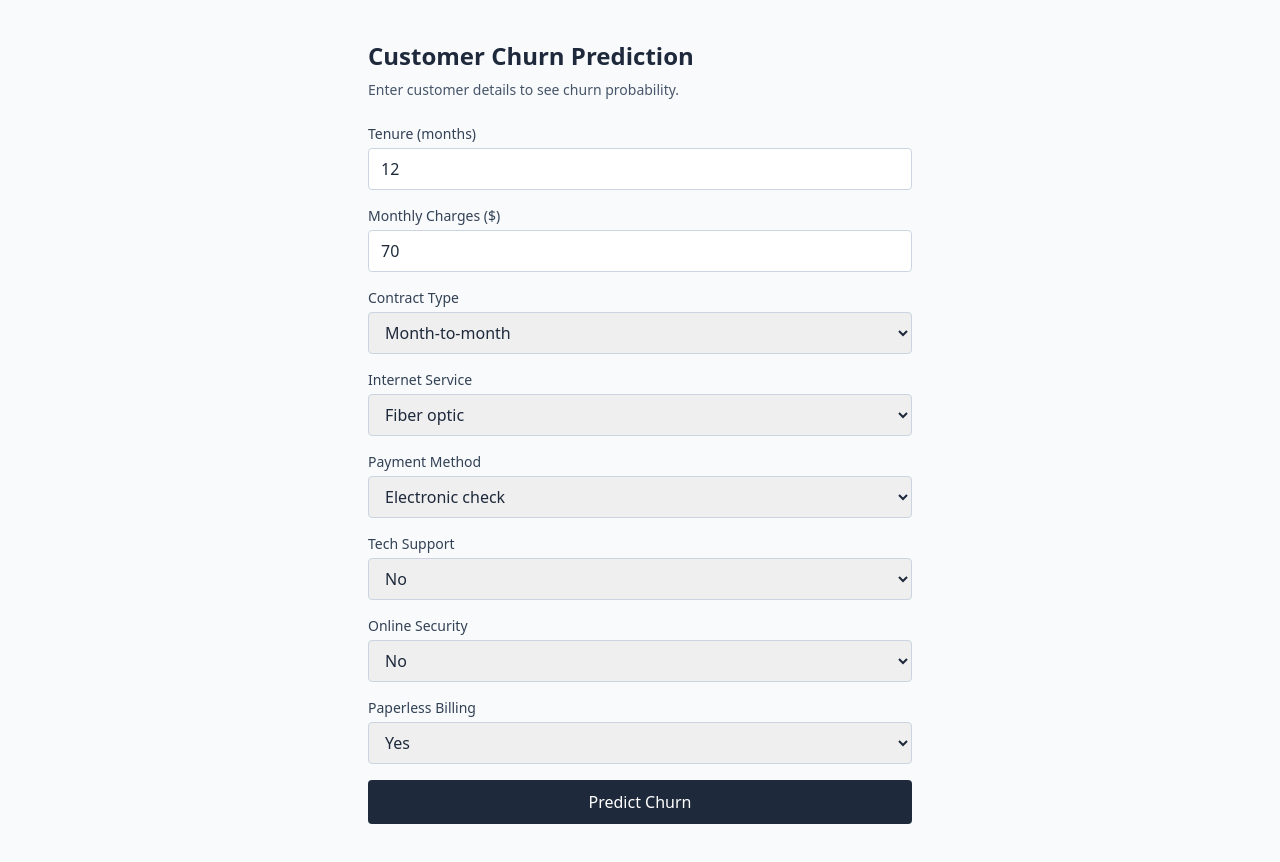
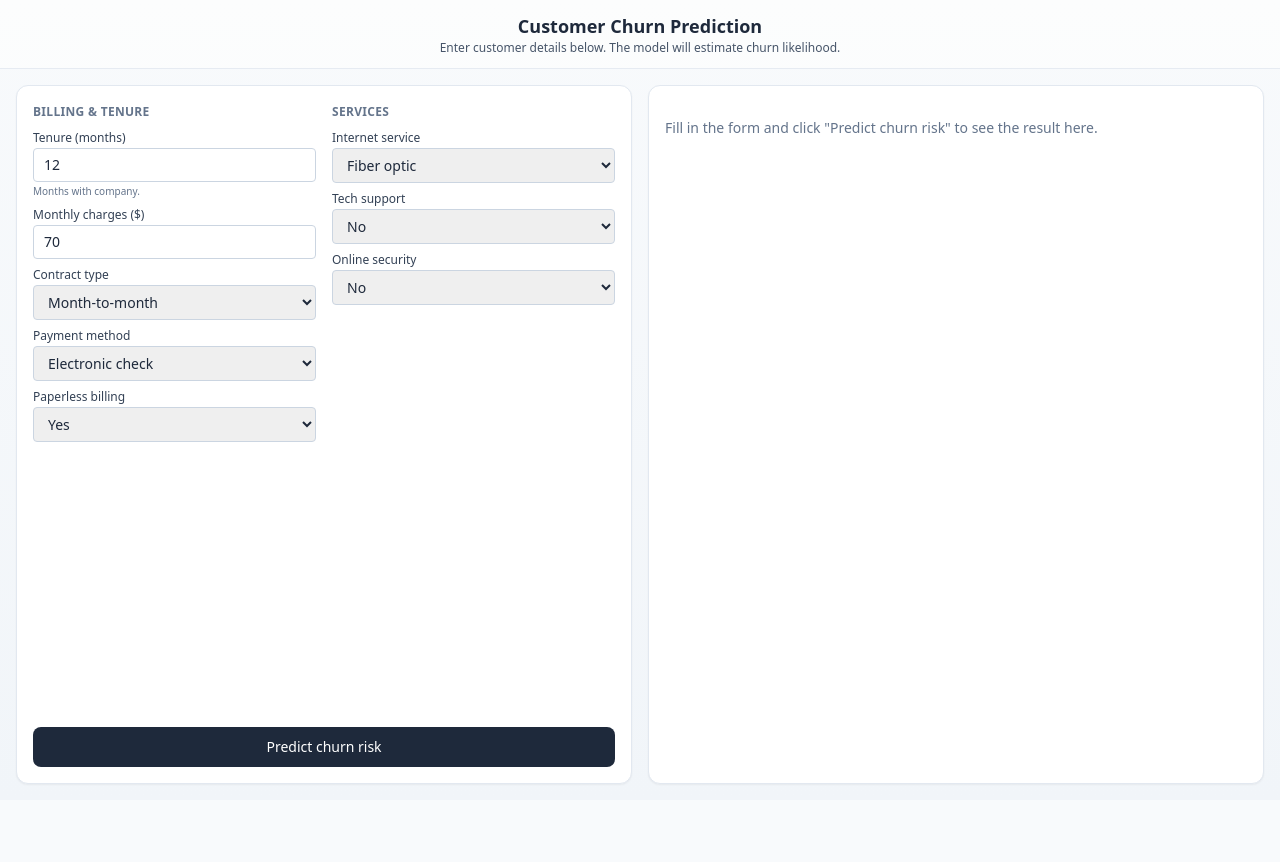
Before and after one commit to Anuradha-Herath/churn-prediction, a Next.js app in the folder frontend/: page / in a window 1280 px wide. After the commit the page ends 800 px from the top, so only its background shows below. Built offline with nearby package versions, Linux system fonts and the light colour scheme.

Commit message:
Enhance error handling in prediction service and add reset functionality. Updated error messages for network issues and introduced a handleReset function to clear results and errors.

```diff
--- a/frontend/app/page.tsx
+++ b/frontend/app/page.tsx
@@ -51,10 +51,20 @@ export default function Home() {
       const data: PredictResponse = await res.json();
       setResult(data);
     } catch (err) {
-      setError(err instanceof Error ? err.message : "Something went wrong");
+      const message = err instanceof Error ? err.message : "Something went wrong";
+      if (message.includes("fetch") || message.includes("Failed") || message.includes("Network")) {
+        setError("Can't reach the prediction service. Make sure the API is running on port 8000 (uvicorn api.main:app --reload).");
+      } else {
+        setError(message);
+      }
     } finally {
       setLoading(false);
     }
+  }
+
+  function handleReset() {
+    setResult(null);
+    setError(null);
   }
 
   const isChurn = result ? result.prediction === "Likely to Churn" : false;
@@ -64,81 +74,79 @@ export default function Home() {
       : result?.confidence === "Medium"
         ? 65
         : 40;
+  const interpretation = result
+    ? isChurn
+      ? "Consider reaching out with a retention offer or support."
+      : "This customer profile shows lower churn risk."
+    : "";
+
+  const inputClass =
+    "w-full rounded border border-slate-300 px-2.5 py-1.5 text-sm text-slate-800 placeholder-slate-400 focus:border-slate-500 focus:outline-none focus:ring-1 focus:ring-slate-200 transition-colors";
+  const labelClass = "block text-xs font-medium text-slate-700 mb-0.5";
+  const hintClass = "text-[10px] text-slate-500 mt-0.5";
 
   return (
-    <main className="max-w-xl mx-auto px-4 py-10">
-      <h1 className="text-2xl font-semibold text-slate-800 mb-2">
+    <main className="h-screen overflow-hidden bg-gradient-to-b from-slate-50 to-slate-100 flex flex-col">
+      {/* Header - compact */}
+      <header className="shrink-0 text-center py-3 px-4 border-b border-slate-200/80 bg-white/60">
+        <h1 className="text-lg font-bold text-slate-800">
           Customer Churn Prediction
         </h1>
-      <p className="text-slate-600 text-sm mb-6">
-        Enter customer details to see churn probability.
+        <p className="text-slate-600 text-xs max-w-md mx-auto">
+          Enter customer details below. The model will estimate churn likelihood.
         </p>
+      </header>
 
-      <form onSubmit={handleSubmit} className="space-y-4">
+      {/* Single-view content: form left, result right */}
+      <div className="flex-1 min-h-0 grid grid-cols-1 lg:grid-cols-2 gap-4 p-4 overflow-hidden">
+        {/* Form card - scroll only if needed on small screens */}
+        <section className="bg-white rounded-xl shadow-sm border border-slate-200 p-4 overflow-auto min-h-0 flex flex-col">
+          <form onSubmit={handleSubmit} className="flex flex-col min-h-0 flex-1">
+            <div className="grid grid-cols-1 sm:grid-cols-2 gap-x-4 gap-y-3 flex-1 min-h-0">
+              {/* Billing & tenure */}
+              <div className="space-y-2">
+                <h2 className="text-xs font-semibold text-slate-500 uppercase tracking-wide sticky top-0 bg-white py-0.5">
+                  Billing & tenure
+                </h2>
                 <div>
-          <label className="block text-sm font-medium text-slate-700 mb-1">
-            Tenure (months)
-          </label>
+                  <label htmlFor="tenure" className={labelClass}>Tenure (months)</label>
                   <input
+                    id="tenure"
                     type="number"
                     min={0}
                     value={tenure}
                     onChange={(e) => setTenure(e.target.value)}
-            className="w-full rounded border border-slate-300 px-3 py-2 text-slate-800"
+                    className={inputClass}
+                    placeholder="e.g. 12"
                     required
                   />
+                  <p className={hintClass}>Months with company.</p>
                 </div>
                 <div>
-          <label className="block text-sm font-medium text-slate-700 mb-1">
-            Monthly Charges ($)
-          </label>
+                  <label htmlFor="monthlyCharges" className={labelClass}>Monthly charges ($)</label>
                   <input
+                    id="monthlyCharges"
                     type="number"
                     min={0}
                     step={0.01}
                     value={monthlyCharges}
                     onChange={(e) => setMonthlyCharges(e.target.value)}
-            className="w-full rounded border border-slate-300 px-3 py-2 text-slate-800"
+                    className={inputClass}
+                    placeholder="e.g. 65.50"
                     required
                   />
                 </div>
                 <div>
-          <label className="block text-sm font-medium text-slate-700 mb-1">
-            Contract Type
-          </label>
-          <select
-            value={contract}
-            onChange={(e) => setContract(e.target.value)}
-            className="w-full rounded border border-slate-300 px-3 py-2 text-slate-800"
-          >
+                  <label htmlFor="contract" className={labelClass}>Contract type</label>
+                  <select id="contract" value={contract} onChange={(e) => setContract(e.target.value)} className={inputClass}>
                     <option value="Month-to-month">Month-to-month</option>
                     <option value="One year">One year</option>
                     <option value="Two year">Two year</option>
                   </select>
                 </div>
                 <div>
-          <label className="block text-sm font-medium text-slate-700 mb-1">
-            Internet Service
-          </label>
-          <select
-            value={internetService}
-            onChange={(e) => setInternetService(e.target.value)}
-            className="w-full rounded border border-slate-300 px-3 py-2 text-slate-800"
-          >
-            <option value="DSL">DSL</option>
-            <option value="Fiber optic">Fiber optic</option>
-            <option value="No">No</option>
-          </select>
-        </div>
-        <div>
-          <label className="block text-sm font-medium text-slate-700 mb-1">
-            Payment Method
-          </label>
-          <select
-            value={paymentMethod}
-            onChange={(e) => setPaymentMethod(e.target.value)}
-            className="w-full rounded border border-slate-300 px-3 py-2 text-slate-800"
-          >
+                  <label htmlFor="paymentMethod" className={labelClass}>Payment method</label>
+                  <select id="paymentMethod" value={paymentMethod} onChange={(e) => setPaymentMethod(e.target.value)} className={inputClass}>
                     <option value="Electronic check">Electronic check</option>
                     <option value="Mailed check">Mailed check</option>
                     <option value="Bank transfer (automatic)">Bank transfer (automatic)</option>
@@ -146,87 +154,123 @@ export default function Home() {
                   </select>
                 </div>
                 <div>
-          <label className="block text-sm font-medium text-slate-700 mb-1">
-            Tech Support
-          </label>
-          <select
-            value={techSupport}
-            onChange={(e) => setTechSupport(e.target.value)}
-            className="w-full rounded border border-slate-300 px-3 py-2 text-slate-800"
-          >
+                  <label htmlFor="paperlessBilling" className={labelClass}>Paperless billing</label>
+                  <select id="paperlessBilling" value={paperlessBilling} onChange={(e) => setPaperlessBilling(e.target.value)} className={inputClass}>
+                    <option value="Yes">Yes</option>
+                    <option value="No">No</option>
+                  </select>
+                </div>
+              </div>
+
+              {/* Services */}
+              <div className="space-y-2">
+                <h2 className="text-xs font-semibold text-slate-500 uppercase tracking-wide sticky top-0 bg-white py-0.5">
+                  Services
+                </h2>
+                <div>
+                  <label htmlFor="internetService" className={labelClass}>Internet service</label>
+                  <select id="internetService" value={internetService} onChange={(e) => setInternetService(e.target.value)} className={inputClass}>
+                    <option value="DSL">DSL</option>
+                    <option value="Fiber optic">Fiber optic</option>
+                    <option value="No">No</option>
+                  </select>
+                </div>
+                <div>
+                  <label htmlFor="techSupport" className={labelClass}>Tech support</label>
+                  <select id="techSupport" value={techSupport} onChange={(e) => setTechSupport(e.target.value)} className={inputClass}>
                     <option value="Yes">Yes</option>
                     <option value="No">No</option>
                   </select>
                 </div>
                 <div>
-          <label className="block text-sm font-medium text-slate-700 mb-1">
-            Online Security
-          </label>
-          <select
-            value={onlineSecurity}
-            onChange={(e) => setOnlineSecurity(e.target.value)}
-            className="w-full rounded border border-slate-300 px-3 py-2 text-slate-800"
-          >
+                  <label htmlFor="onlineSecurity" className={labelClass}>Online security</label>
+                  <select id="onlineSecurity" value={onlineSecurity} onChange={(e) => setOnlineSecurity(e.target.value)} className={inputClass}>
                     <option value="Yes">Yes</option>
                     <option value="No">No</option>
                   </select>
                 </div>
-        <div>
-          <label className="block text-sm font-medium text-slate-700 mb-1">
-            Paperless Billing
-          </label>
-          <select
-            value={paperlessBilling}
-            onChange={(e) => setPaperlessBilling(e.target.value)}
-            className="w-full rounded border border-slate-300 px-3 py-2 text-slate-800"
-          >
-            <option value="Yes">Yes</option>
-            <option value="No">No</option>
-          </select>
               </div>
+            </div>
+
+            <div className="pt-3 shrink-0">
               <button
                 type="submit"
                 disabled={loading}
-          className="w-full rounded bg-slate-800 text-white py-2.5 font-medium hover:bg-slate-700 disabled:opacity-50"
+                className="w-full rounded-lg bg-slate-800 text-white py-2.5 text-sm font-medium hover:bg-slate-700 disabled:opacity-60 disabled:cursor-not-allowed focus:outline-none focus:ring-2 focus:ring-slate-500 focus:ring-offset-2 transition-all flex items-center justify-center gap-2"
               >
-          {loading ? "Predicting…" : "Predict Churn"}
+                {loading ? (
+                  <>
+                    <span className="inline-block w-3.5 h-3.5 border-2 border-white border-t-transparent rounded-full animate-spin" aria-hidden />
+                    Predicting…
+                  </>
+                ) : (
+                  "Predict churn risk"
+                )}
               </button>
+            </div>
           </form>
+        </section>
 
+        {/* Right column: error, tip, or result - always visible in one view */}
+        <section className="bg-white rounded-xl shadow-sm border border-slate-200 p-4 flex flex-col min-h-0 overflow-auto">
           {error && (
-        <div className="mt-4 p-3 rounded bg-red-50 text-red-700 text-sm">
-          {error}
+            <div
+              className="p-3 rounded-lg bg-red-50 border border-red-100 text-red-800 text-xs flex items-start gap-2"
+              role="alert"
+            >
+              <span className="text-red-500 shrink-0" aria-hidden>⚠️</span>
+              <div>
+                <p className="font-medium">Request failed</p>
+                <p className="mt-0.5 text-red-700">{error}</p>
+              </div>
             </div>
           )}
 
+          {!result && !error && !loading && (
+            <p className="text-slate-500 text-sm py-4">
+              Fill in the form and click &quot;Predict churn risk&quot; to see the result here.
+            </p>
+          )}
+
           {result && (
-        <div className="mt-6 p-4 rounded-lg border border-slate-200 bg-white shadow-sm">
-          <p className="text-sm font-medium text-slate-600 mb-1">
-            Churn probability
-          </p>
-          <p className="text-2xl font-semibold text-slate-800 mb-3">
+            <div className="flex flex-col" aria-live="polite">
+              <div className="flex items-center justify-between mb-2">
+                <h2 className="text-base font-semibold text-slate-800">Prediction result</h2>
+                <button
+                  type="button"
+                  onClick={handleReset}
+                  className="text-xs text-slate-500 hover:text-slate-700 underline focus:outline-none focus:ring-2 focus:ring-slate-400 rounded"
+                >
+                  Try another
+                </button>
+              </div>
+              <p className="text-xs text-slate-600 mb-3">{interpretation}</p>
+              <div className="flex items-baseline gap-2 mb-2">
+                <span className="text-3xl font-bold text-slate-800">
                   {(result.churn_probability * 100).toFixed(0)}%
-          </p>
+                </span>
+                <span className="text-slate-500 text-xs">churn probability</span>
+              </div>
               <span
-            className={`inline-block px-3 py-1 rounded-full text-sm font-medium ${
-              isChurn
-                ? "bg-red-100 text-red-800"
-                : "bg-green-100 text-green-800"
+                className={`inline-block px-3 py-1.5 rounded-lg text-sm font-medium w-fit ${
+                  isChurn ? "bg-red-100 text-red-800" : "bg-green-100 text-green-800"
                 }`}
               >
                 {result.prediction}
               </span>
               <div className="mt-3">
-            <p className="text-xs text-slate-500 mb-1">Confidence: {result.confidence}</p>
+                <p className="text-xs text-slate-500 mb-1">Model confidence: {result.confidence}</p>
                 <div className="h-2 rounded-full bg-slate-200 overflow-hidden">
                   <div
-                className="h-full rounded-full bg-slate-600 transition-all"
+                    className="h-full rounded-full bg-slate-600 transition-all duration-500"
                     style={{ width: `${confidencePct}%` }}
                   />
                 </div>
               </div>
             </div>
           )}
+        </section>
+      </div>
     </main>
   );
 }
```
Also changed, not shown: 2 other files (tests, documents, lock files or other folders). Lines whose indentation alone changed are shown as unchanged.
